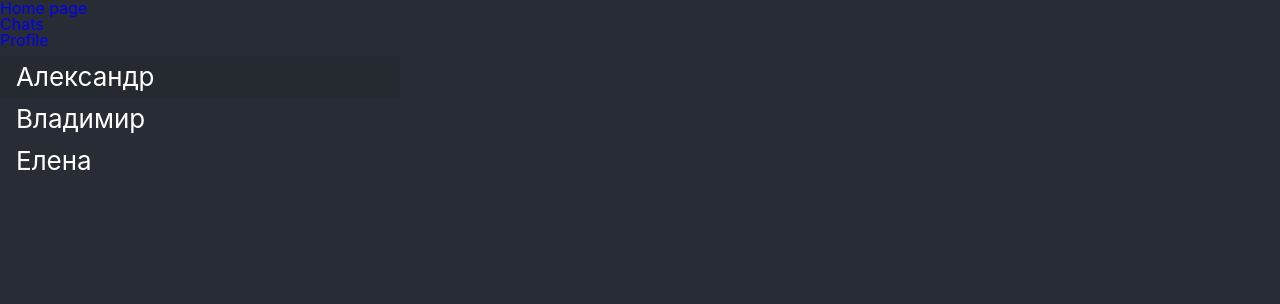
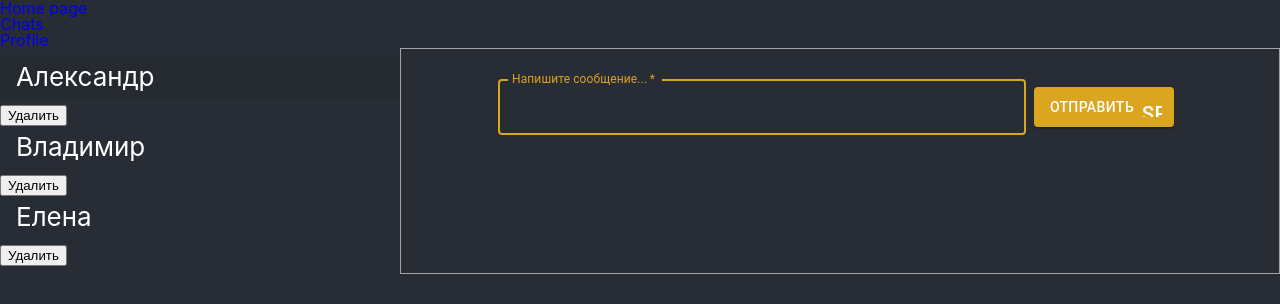
Before and after one commit to FallenSavior07/my-react-app, a React (Create React App) app: page /chats in a window 1280 px wide. Shown: the top 304 px of the page. Built offline with nearby package versions, Linux system fonts and the light colour scheme; the HTML template or start-up script is replaced by a standard one.

Commit message:
сделал добавление и удаление чатов, исправил пару замечаний

```diff
--- a/src/components/App.js
+++ b/src/components/App.js
@@ -17,23 +17,54 @@ let theme = createTheme({
 
 export default function App() {
   const [chats, setChats] = useState([
-    { id: 'chat001', name: 'Александр' },
-    { id: 'chat002', name: 'Владимир' },
-    { id: 'chat003', name: 'Елена' }
+    { id: 'chat1', name: 'Александр' },
+    { id: 'chat2', name: 'Владимир' },
+    { id: 'chat3', name: 'Елена' }
   ])
 
   const [currentChat, setCurrentChat] = useState(chats[0]);
 
-  const ChangeChat = (chat) => setCurrentChat(chat);
+  const changeChat = (chat) => setCurrentChat(chat);
+
+  const generateId = () => {
+    let num = getRandomIntInclusive(0, 1000);
+    let id = '';
+    chats.forEach((message) => {
+      if (message.id !== `chat${num}`) {
+        id = `chat${num}`;
+      } else {
+        generateId();
+      }
+    })
+    return id
+  };
+
+  const getRandomIntInclusive = (min, max) => {
+    min = Math.ceil(min);
+    max = Math.floor(max);
+    return Math.floor(Math.random() * (max - min + 1)) + min;
+  }
 
   const getIsChatExists = useCallback((chatId) => {
     return Boolean(chats.find((chat) => chat.id === chatId))
   }, [chats]);
 
+  const onAddChat = (userName, value) => {
+    setChats((currentChats) => [
+      ...currentChats,
+      { name: userName, id: `${generateId()}` },
+    ])
+  }
+
+  const onRemoveChat = (chatId) => {
+    setChats((currentChats) =>
+      currentChats.filter((chat) => chat.id !== chatId)
+    )
+  }
+
   return (
     <ThemeProvider theme={theme}>
       <div className="app">
-        <React.Fragment>
         <header className="app__header header">
           <nav className="header__nav nav">
             <ul className="nav__list">
@@ -52,10 +83,11 @@ export default function App() {
         <Router
           chats={chats}
           currentChat={currentChat}
-            ChangeChat={ChangeChat}
+          changeChat={changeChat}
           getIsChatExists={getIsChatExists}
+          onAddChat={onAddChat}
+          onRemoveChat={onRemoveChat}
         />
-        </React.Fragment>
       </div>
     </ThemeProvider>
   );
--- a/src/components/Chat.js
+++ b/src/components/Chat.js
@@ -25,7 +25,7 @@ export default function Chat(props) {
 		return [currentDate, currentTime].join(", ");
 	}
 
-	const updateMessageList = useCallback((message, userName) => {
+	const updateMessageList = useCallback((userName, message) => {
 		if (message !== '') {
 			let currentDate = getDate();
 			console.log(message);
@@ -60,7 +60,7 @@ export default function Chat(props) {
 
 	return (
 		<section className="chat container">
-			<MessageForm updateMessageList={updateMessageList} />
+			<MessageForm onSubmit={updateMessageList} />
 			<ul className="chat__list" > {
 				messageList.map((message, i) => {
 					return <li className="chat__item message" key={i}>
--- a/src/components/Chats.js
+++ b/src/components/Chats.js
@@ -3,17 +3,20 @@ import React from 'react';
 import { useHistory } from 'react-router';
 import { List, ListItem } from "@material-ui/core";
 import Chat from './Chat';
+import MessageForm from './MessageForm';
 
 export default function Chats(props) {
 	const {
 		chats = [],
 		currentChat,
-		ChangeChat
+		changeChat,
+		onAddChat,
+		onRemoveChat,
 	} = props;
 	const history = useHistory();
 
 	const handleChatLinkClick = (chat) => {
-		ChangeChat(chat)
+		changeChat(chat)
 		history.push(`/chats/${chat.id}`)
 	}
 
@@ -22,7 +25,8 @@ export default function Chats(props) {
 			<section className="sidebar chats">
 				<List className="chats__list">
 					{chats.map((chat) => {
-						return <ListItem
+						return <div>
+							<ListItem
 								className="chats__item"
 								key={chat.id}
 								selected={chat.id === currentChat.id}
@@ -31,10 +35,16 @@ export default function Chats(props) {
 							>
 								{chat.name}
 							</ListItem>
+							<button onClick={() => onRemoveChat(chat.id)} type="button">
+								Удалить
+							</button>
+						</div>
 					})}
 				</List>
 			</section>
-			<Chat getIsChatExists={props.getIsChatExists} />
+			<section className="chat container">
+				<MessageForm onSubmit={onAddChat} />
+			</section>
 		</main>
 	);
 }
--- a/src/components/HomePage.js
+++ b/src/components/HomePage.js
@@ -8,13 +8,13 @@ export default function HomePage(props) {
 	const {
 		chats = [],
 		currentChat,
-		ChangeChat
+		changeChat
 	} = props;
 
 	const history = useHistory();
 
 	const handleChatLinkClick = (chat) => {
-		ChangeChat(chat);
+		changeChat(chat);
 		history.push(`/chats/${chat.id}`)
 	}
 
--- a/src/components/MessageForm.js
+++ b/src/components/MessageForm.js
@@ -32,11 +32,8 @@ export default function MessageForm(props) {
 
 	const handleSubmit = (event) => {
 		event.preventDefault();
+		props.onSubmit(userName, value);
 		setValue('');
-	}
-
-	const handleClick = () => {
-		props.updateMessageList(value, userName);
 	}
 
 	const inputRef = useRef(null);
@@ -60,7 +57,7 @@ export default function MessageForm(props) {
 				value={value} />
 			<MuiButtons
 				className="message-form__button"
-				click={handleClick} />
+			/>
 		</form >
 	);
 }
--- a/src/components/Router.js
+++ b/src/components/Router.js
@@ -15,7 +15,7 @@ export default function Router(props) {
 					<HomePage
 						chats={props.chats}
 						currentChat={props.currentChat}
-						ChangeChat={props.ChangeChat}
+						changeChat={props.changeChat}
 					/>
 				)}
 			/>
@@ -26,8 +26,10 @@ export default function Router(props) {
 					<Chats
 						chats={props.chats}
 						currentChat={props.currentChat}
-						ChangeChat={props.ChangeChat}
+						changeChat={props.changeChat}
 						getIsChatExists={props.getIsChatExists}
+						onAddChat={props.onAddChat}
+						onRemoveChat={props.onRemoveChat}
 					/>
 				)}
 			/>
```
Lines whose indentation alone changed are shown as unchanged.
